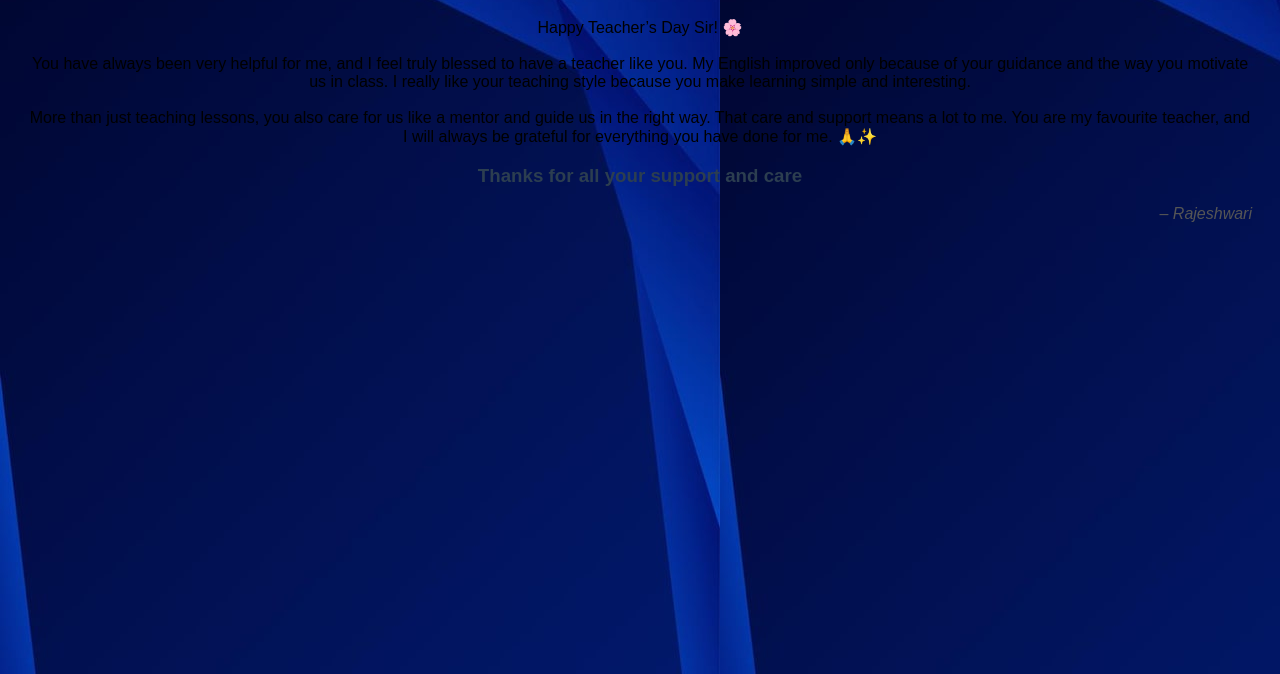
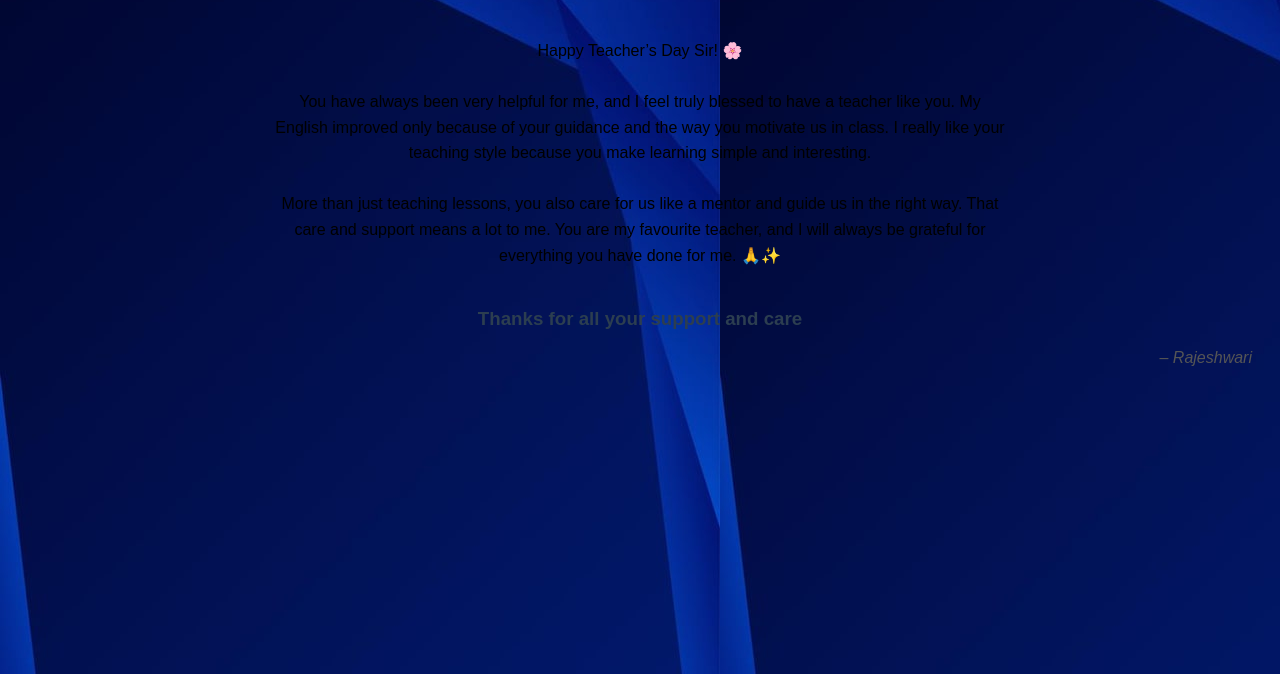
Before and after one commit to asbdu45123054511802112025/Greetings, a plain HTML site: page index.html in a window 1280 px wide. Shown: the part 126-800 px from the top of the page. Drawn offline with Linux system fonts and the light colour scheme.

Commit message:
Update index.html

```diff
--- a/index.html
+++ b/index.html
@@ -16,8 +16,8 @@
             text-align: center;
             color: #2c3e50;
         }
-        .message {
-            background: #f9f9f9;
+        p {
+            text-color:white;
             padding: 20px;
             border-radius: 10px;
             width: 60%;
```
